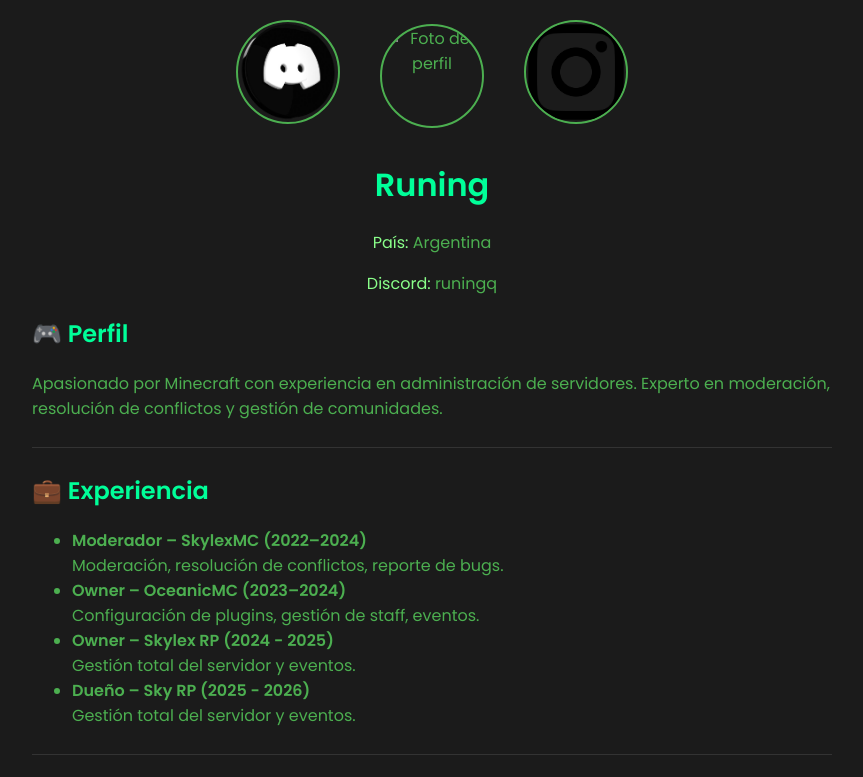
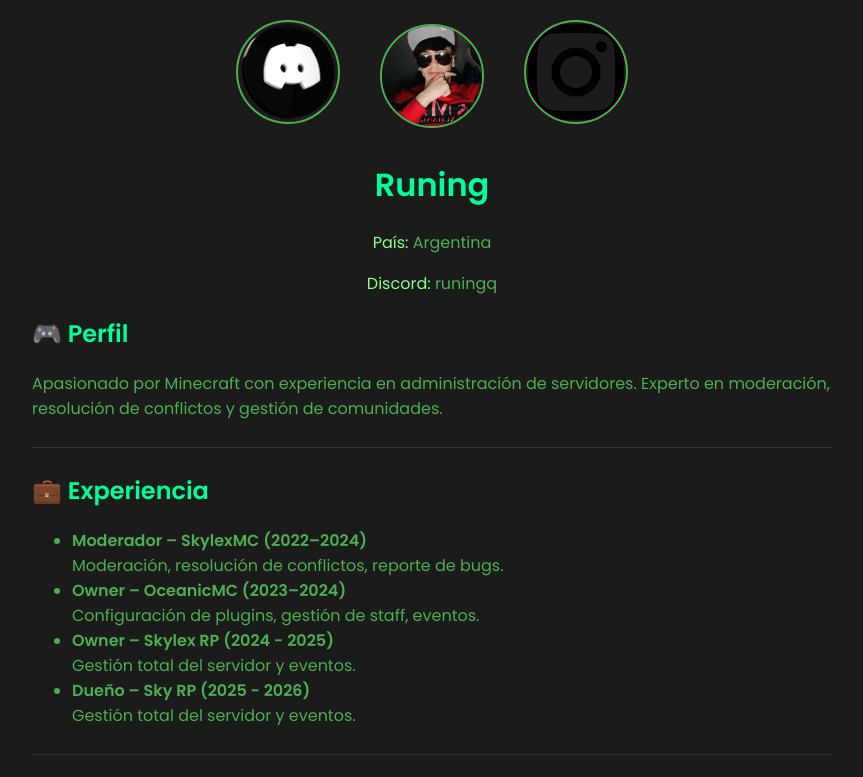
Before and after one commit to runingq/runingq.github.io, a plain HTML site: page index.html in a window 1280 px wide. Shown: the top 777 px of the page, without its empty margins (208-1071 px from the left). Drawn offline with Linux system fonts and the light colour scheme.

Commit message:
index.html

```diff
--- a/index.html
+++ b/index.html
@@ -104,7 +104,7 @@
     <a href="https://discord.gg" target="_blank" class="icon-link">
       <img src="./discord.png" alt="Discord" class="icon">
     </a>
-    <img src="images/foto.png" alt="Foto de perfil" class="profile-pic">
+    <img src="./foto.png" alt="Foto de perfil" class="profile-pic">
     <a href="https://instagram.com" target="_blank" class="icon-link">
       <img src="./ig.png" alt="Instagram" class="icon">
     </a>
```
